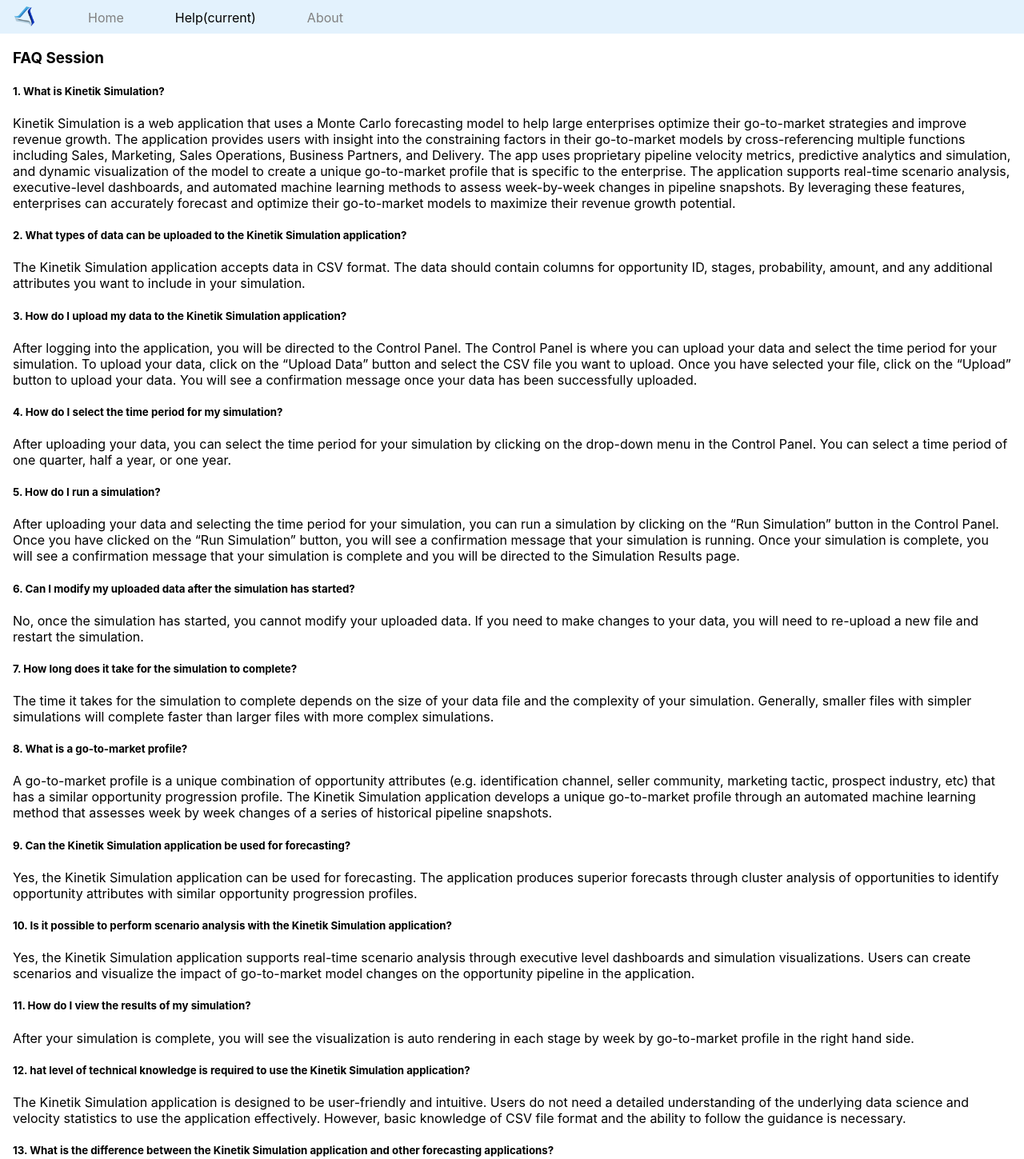
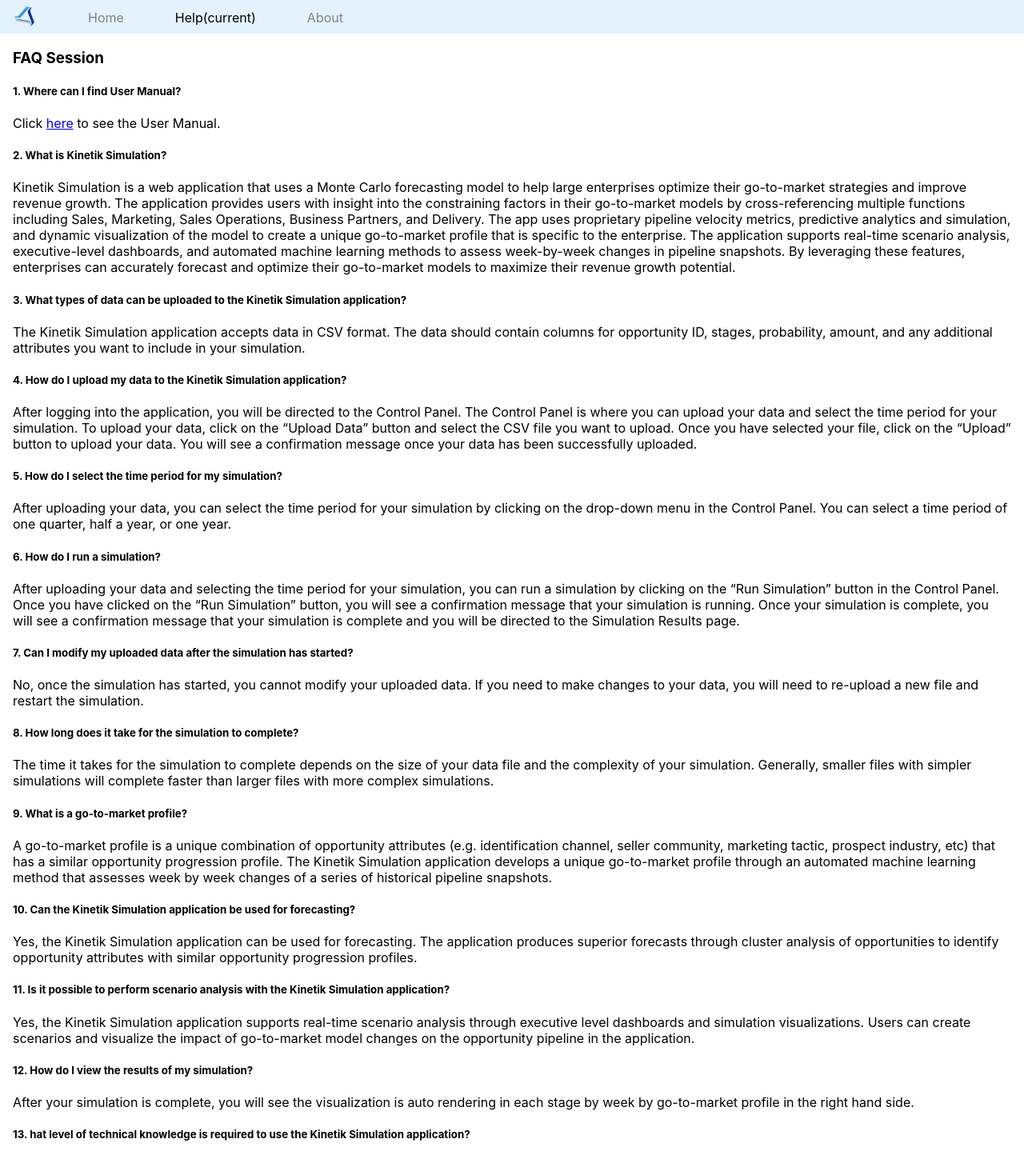
Before and after one commit to KinetikSimulationDevTeam/kinetik-simulation-prototype-dev, a React (Create React App) app: page /help in a window 1280 px wide. Shown: the top 1449 px of the page at 80% size. Built offline with nearby package versions, Linux system fonts and the light colour scheme; no server answers; what aws-amplify would draw is missing.

Commit message:
Update FAQ Session

```diff
--- a/src/Components/Help.js
+++ b/src/Components/Help.js
@@ -10,59 +10,63 @@
                 <h3 className='title'> FAQ Session </h3>
                 <div>
                     <div>
-                        <h5 className='title'> 1. What is Kinetik Simulation? </h5>
+                        <h5 className='title'> 1. Where can I find User Manual? </h5>
+                        <p>Click <a href="https://tarheels.live/comp523s23teaml/d4-documentation/" target='_blank'>here</a> to see the User Manual.</p>
+                    </div>
+                    <div>
+                        <h5 className='title'> 2. What is Kinetik Simulation? </h5>
                         <p>Kinetik Simulation is a web application that uses a Monte Carlo forecasting model to help large enterprises optimize their go-to-market strategies and improve revenue growth. The application provides users with insight into the constraining factors in their go-to-market models by cross-referencing multiple functions including Sales, Marketing, Sales Operations, Business Partners, and Delivery. The app uses proprietary pipeline velocity metrics, predictive analytics and simulation, and dynamic visualization of the model to create a unique go-to-market profile that is specific to the enterprise. The application supports real-time scenario analysis, executive-level dashboards, and automated machine learning methods to assess week-by-week changes in pipeline snapshots. By leveraging these features, enterprises can accurately forecast and optimize their go-to-market models to maximize their revenue growth potential.</p>
                     </div>
                     <div>
-                        <h5 className='title'> 2. What types of data can be uploaded to the Kinetik Simulation application? </h5>
+                        <h5 className='title'> 3. What types of data can be uploaded to the Kinetik Simulation application? </h5>
                         <p>The Kinetik Simulation application accepts data in CSV format. The data should contain columns for opportunity ID, stages, probability, amount, and any additional attributes you want to include in your simulation.</p>
                     </div>
                     <div>
-                        <h5 className='title'> 3. How do I upload my data to the Kinetik Simulation application? </h5>
+                        <h5 className='title'> 4. How do I upload my data to the Kinetik Simulation application? </h5>
                         <p>After logging into the application, you will be directed to the Control Panel. The Control Panel is where you can upload your data and select the time period for your simulation. To upload your data, click on the “Upload Data” button and select the CSV file you want to upload. Once you have selected your file, click on the “Upload” button to upload your data. You will see a confirmation message once your data has been successfully uploaded.</p>
                     </div>
                     <div>
-                        <h5 className='title'> 4. How do I select the time period for my simulation? </h5>
+                        <h5 className='title'> 5. How do I select the time period for my simulation? </h5>
                         <p>After uploading your data, you can select the time period for your simulation by clicking on the drop-down menu in the Control Panel. You can select a time period of one quarter, half a year, or one year.</p>
                     </div>
                     <div>
-                        <h5 className='title'> 5. How do I run a simulation? </h5>
+                        <h5 className='title'> 6. How do I run a simulation? </h5>
                         <p>After uploading your data and selecting the time period for your simulation, you can run a simulation by clicking on the “Run Simulation” button in the Control Panel. Once you have clicked on the “Run Simulation” button, you will see a confirmation message that your simulation is running. Once your simulation is complete, you will see a confirmation message that your simulation is complete and you will be directed to the Simulation Results page.</p>
                     </div>
                     <div>
-                        <h5 className='title'> 6. Can I modify my uploaded data after the simulation has started? </h5>
+                        <h5 className='title'> 7. Can I modify my uploaded data after the simulation has started? </h5>
                         <p>No, once the simulation has started, you cannot modify your uploaded data. If you need to make changes to your data, you will need to re-upload a new file and restart the simulation.</p>
                     </div>
                     <div>
-                        <h5 className='title'> 7. How long does it take for the simulation to complete? </h5>
+                        <h5 className='title'> 8. How long does it take for the simulation to complete? </h5>
                         <p>The time it takes for the simulation to complete depends on the size of your data file and the complexity of your simulation. Generally, smaller files with simpler simulations will complete faster than larger files with more complex simulations.</p>
                     </div>
                     <div>
-                        <h5 className='title'> 8. What is a go-to-market profile? </h5>
+                        <h5 className='title'> 9. What is a go-to-market profile? </h5>
                         <p>A go-to-market profile is a unique combination of opportunity attributes (e.g. identification channel, seller community, marketing tactic, prospect industry, etc) that has a similar opportunity progression profile. The Kinetik Simulation application develops a unique go-to-market profile through an automated machine learning method that assesses week by week changes of a series of historical pipeline snapshots.</p>
                     </div>
                     <div>
-                        <h5 className='title'> 9. Can the Kinetik Simulation application be used for forecasting? </h5>
+                        <h5 className='title'> 10. Can the Kinetik Simulation application be used for forecasting? </h5>
                         <p>Yes, the Kinetik Simulation application can be used for forecasting. The application produces superior forecasts through cluster analysis of opportunities to identify opportunity attributes with similar opportunity progression profiles.</p>
                     </div>
                     <div>
-                        <h5 className='title'> 10. Is it possible to perform scenario analysis with the Kinetik Simulation application? </h5>
+                        <h5 className='title'> 11. Is it possible to perform scenario analysis with the Kinetik Simulation application? </h5>
                         <p>Yes, the Kinetik Simulation application supports real-time scenario analysis through executive level dashboards and simulation visualizations. Users can create scenarios and visualize the impact of go-to-market model changes on the opportunity pipeline in the application.</p>
                     </div>
                     <div>
-                        <h5 className='title'> 11. How do I view the results of my simulation? </h5>
+                        <h5 className='title'> 12. How do I view the results of my simulation? </h5>
                         <p>After your simulation is complete, you will see the visualization is auto rendering in each stage by week by go-to-market profile in the right hand side.</p>
                     </div>
                     <div>
-                        <h5 className='title'> 12. hat level of technical knowledge is required to use the Kinetik Simulation application? </h5>
+                        <h5 className='title'> 13. hat level of technical knowledge is required to use the Kinetik Simulation application? </h5>
                         <p>The Kinetik Simulation application is designed to be user-friendly and intuitive. Users do not need a detailed understanding of the underlying data science and velocity statistics to use the application effectively. However, basic knowledge of CSV file format and the ability to follow the guidance is necessary.</p>
                     </div>
                     <div>
-                        <h5 className='title'> 13. What is the difference between the Kinetik Simulation application and other forecasting applications? </h5>
+                        <h5 className='title'> 14. What is the difference between the Kinetik Simulation application and other forecasting applications? </h5>
                         <p>The Kinetik Simulation application is unique in that it uses a Monte Carlo forecasting model to help large enterprises optimize their go-to-market strategies and improve revenue growth. The application provides users with insight into the constraining factors in their go-to-market models by cross-referencing multiple functions including Sales, Marketing, Sales Operations, Business Partners, and Delivery. The app uses proprietary pipeline velocity metrics, predictive analytics and simulation, and dynamic visualization of the model to create a unique go-to-market profile that is specific to the enterprise. The application supports real-time scenario analysis, executive-level dashboards, and automated machine learning methods to assess week-by-week changes in pipeline snapshots. By leveraging these features, enterprises can accurately forecast and optimize their go-to-market models to maximize their revenue growth potential.</p>
                     </div>
                     <div>
-                        <h5 className='title'> 14. How can I get help if I encounter issues with the Kinetik Simulation application? </h5>
+                        <h5 className='title'> 15. How can I get help if I encounter issues with the Kinetik Simulation application? </h5>
                         <p>If you encounter issues with the Kinetik Simulation application, you can refer to the troubleshooting or FAQ sections in the application, or contact the Kinetik Simulation staff for assistance.</p>
                     </div>
                 </div>
```
